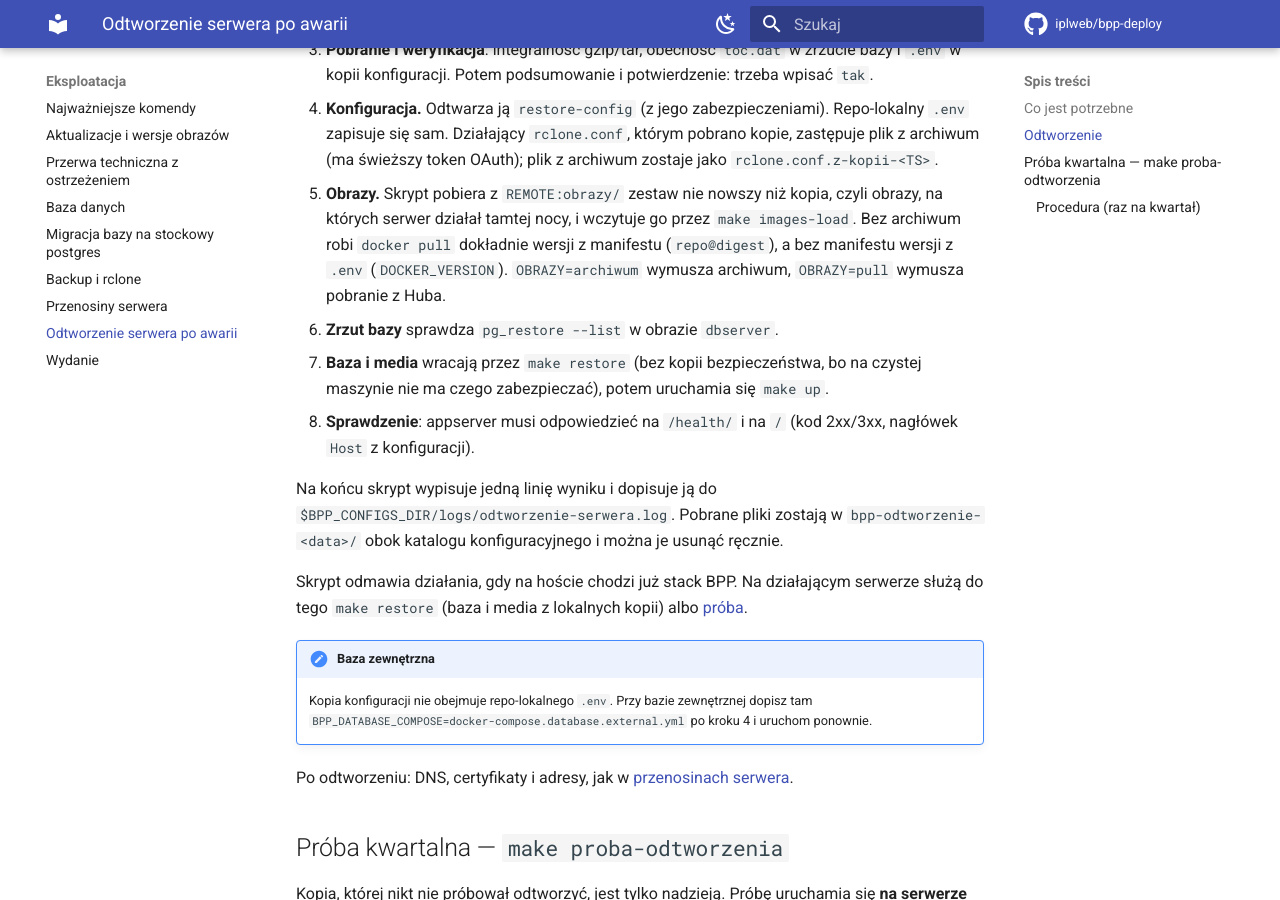
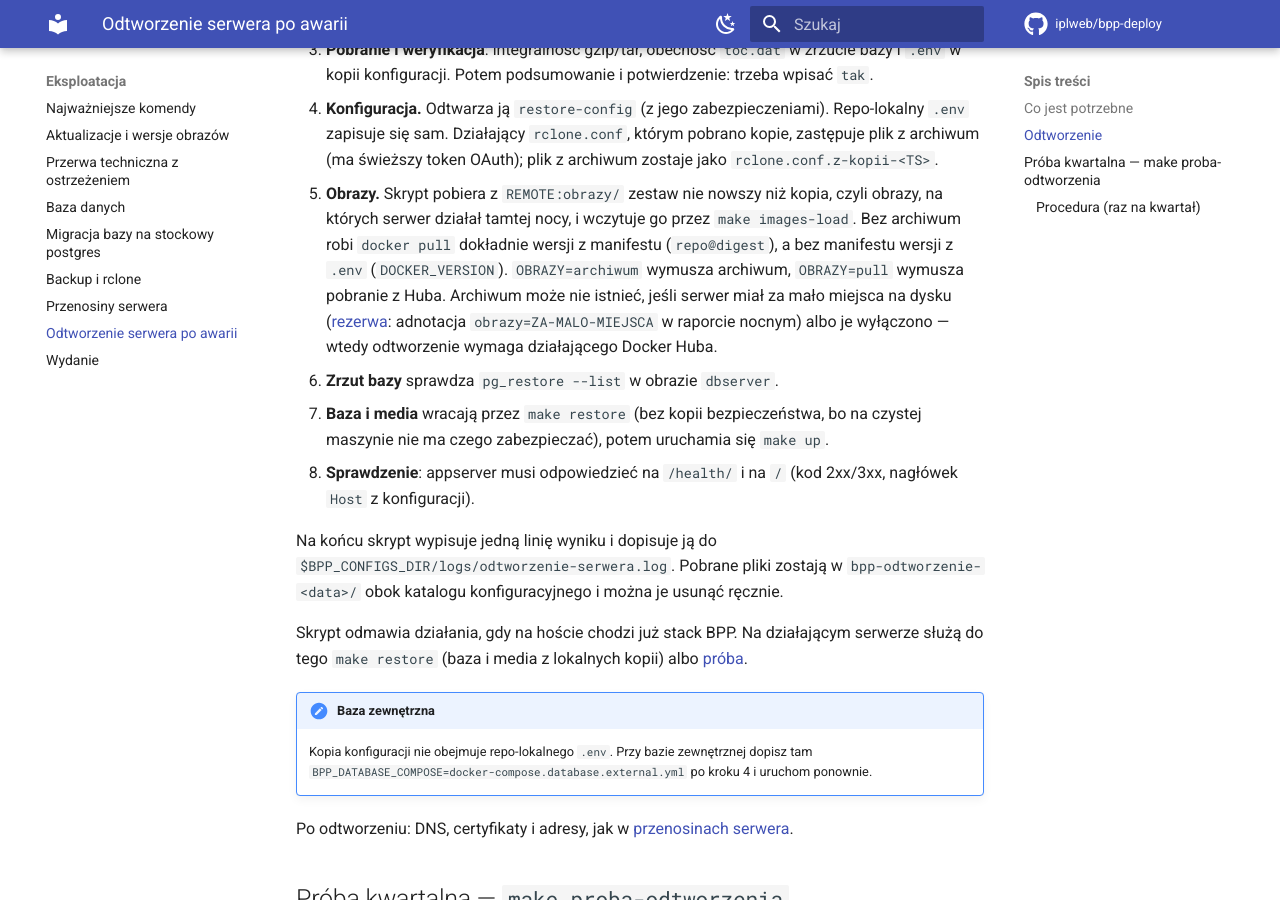
Before and after one commit to iplweb/bpp-deploy, an MkDocs documentation site: the page built from docs/eksploatacja/odtworzenie-serwera.md, in a window 1280 px wide and 900 px high, scrolled down 1628 px. Built offline with MkDocs 1.6.1 and Material for MkDocs 9.7.7, drawn with Linux system fonts in a browser that asks for light colours; comment, search, counter and statistics services are not loaded.

Commit message:
docs: odsyłacze między przenosinami a odtworzeniem; brak archiwum obrazów przy rezerwie dysku
Co-Authored-By: Claude Opus 5.5 <noreply@anthropic.com>

```diff
--- a/docs/eksploatacja/odtworzenie-serwera.md
+++ b/docs/eksploatacja/odtworzenie-serwera.md
@@ -77,7 +77,10 @@ Przebieg:
    `make images-load`. Bez archiwum robi `docker pull` dokładnie wersji
    z manifestu (`repo@digest`), a bez manifestu wersji z `.env`
    (`DOCKER_VERSION`). `OBRAZY=archiwum` wymusza archiwum, `OBRAZY=pull`
-   wymusza pobranie z Huba.
+   wymusza pobranie z Huba. Archiwum może nie istnieć, jeśli serwer miał za
+   mało miejsca na dysku ([rezerwa](backup-i-rclone.md#archiwum-obrazow):
+   adnotacja `obrazy=ZA-MALO-MIEJSCA` w raporcie nocnym) albo je wyłączono —
+   wtedy odtworzenie wymaga działającego Docker Huba.
 6. **Zrzut bazy** sprawdza `pg_restore --list` w obrazie `dbserver`.
 7. **Baza i media** wracają przez `make restore` (bez kopii bezpieczeństwa,
    bo na czystej maszynie nie ma czego zabezpieczać), potem uruchamia się
```
Also changed, not shown: docs/eksploatacja/przenosiny-serwera.md (+5 -0 lines).
